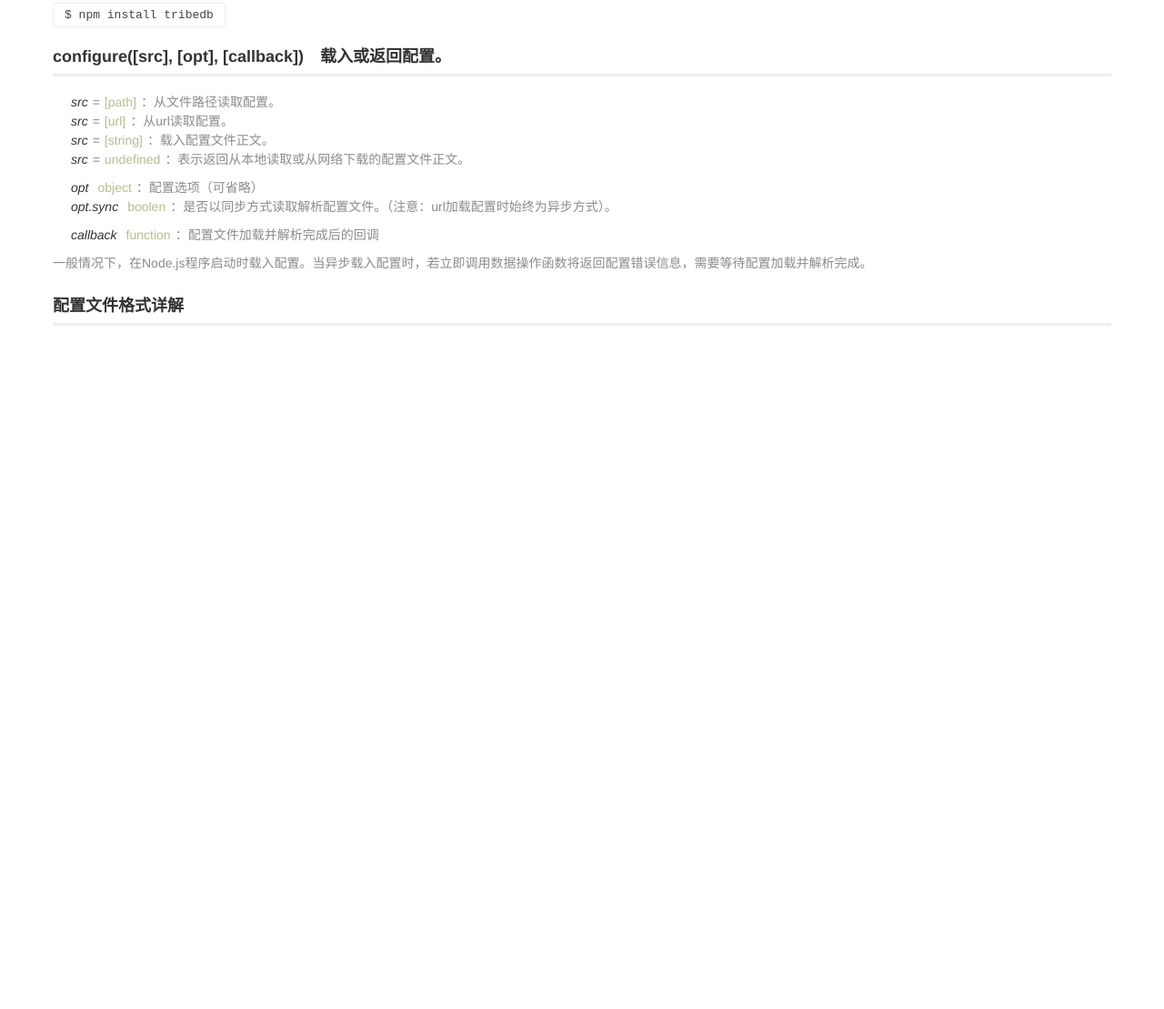
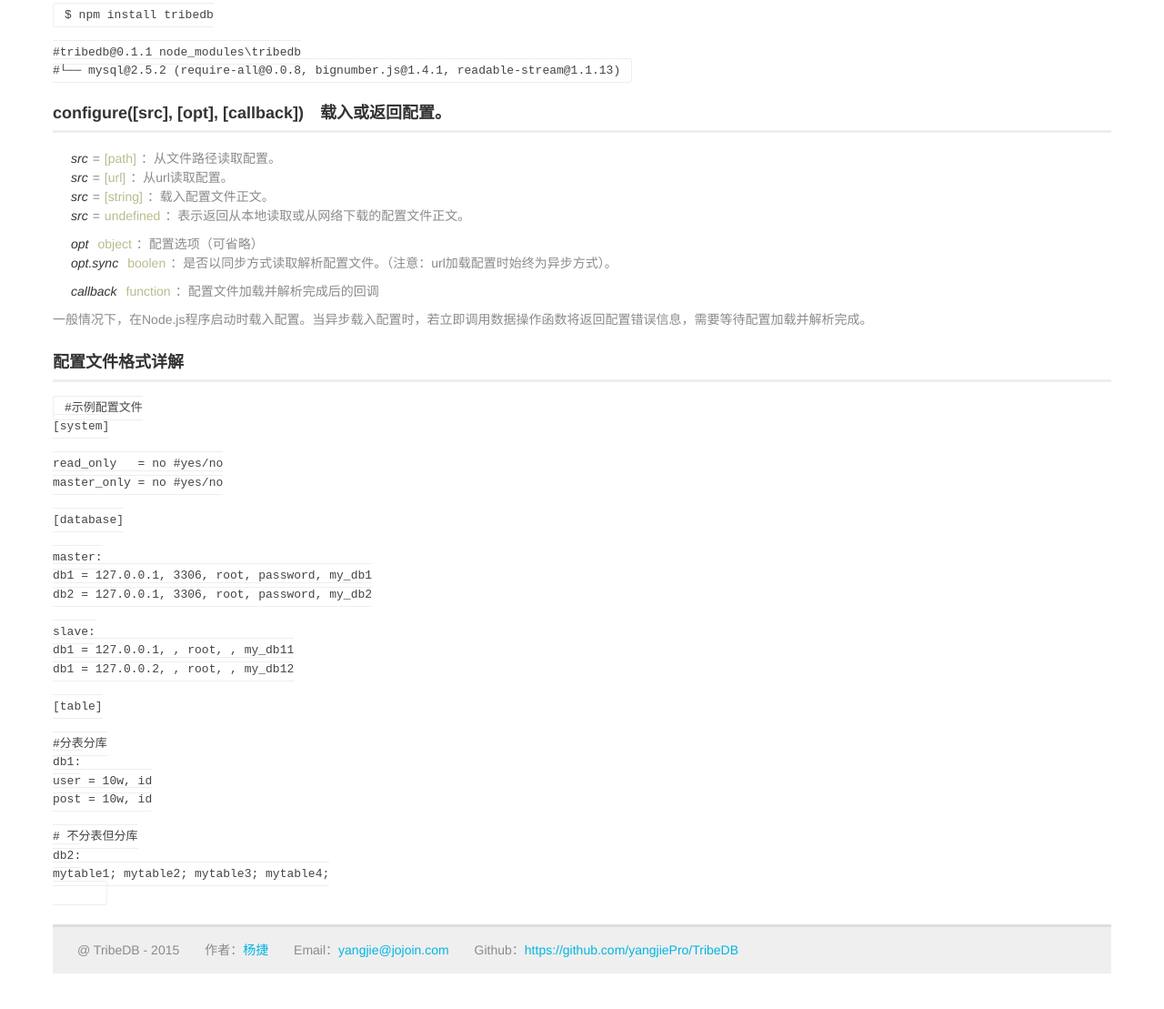
Before and after one commit to jojoin/TribeDB, a plain HTML site: page index.html in a window 1280 px wide. Shown: the part 1896-3005 px from the top of the page at 91% size. Before the commit the page ends 2330 px from the top, so only its background shows below. Drawn offline with nearby package versions, Linux system fonts and the light colour scheme; a small style sheet from the web is missing.

Commit message:
+ footer

```diff
--- a/index.html
+++ b/index.html
@@ -104,7 +104,10 @@
       <a name="setup"></a>
       <h3>安装</h3>
       <p>推荐采用 <a href="https://www.npmjs.org/search?q=tribedb" target="_black">NPM</a> 方式安装 TribeDB。也可以 <a href="https://github.com/yangjiePro/TribeDB/archive/master.zip" target="_black">下载源码</a>，但需要自己处理依赖。</p>
-      <pre class="source"><code>$ npm install tribedb</code></pre>
+      <pre class="source"><code>$ npm install tribedb
+
+#tribedb@0.1.1 node_modules\tribedb
+#└── mysql@2.5.2 (require-all@0.0.8, bignumber.js@1.4.1, readable-stream@1.1.13)</code></pre>
     </div>
 
     <div class="example">
@@ -130,6 +133,33 @@
     <div class="example">
       <a name="configure-format"></a>
       <h3>配置文件格式详解</h3>
+      <pre class="source"><code>#示例配置文件
+[system]
+
+read_only   = no #yes/no
+master_only = no #yes/no
+
+[database]
+
+master:
+db1 = 127.0.0.1, 3306, root, password, my_db1
+db2 = 127.0.0.1, 3306, root, password, my_db2
+
+slave:
+db1 = 127.0.0.1, , root, , my_db11
+db1 = 127.0.0.2, , root, , my_db12
+
+[table]
+
+#分表分库
+db1:
+user = 10w, id
+post = 10w, id
+
+# 不分表但分库
+db2:
+mytable1; mytable2; mytable3; mytable4;
+      </code></pre>
     </div>
 
 
@@ -154,7 +184,12 @@
 
 
 
-
+ <div class="footer">
+   <span>@ TribeDB - 2015</span>
+   <span>作者：<a href="http://jojoin.com/user/1">杨捷</a></span>
+   <span>Email：<a href=mailto:yangjie@jojoin.com>yangjie@jojoin.com</a></span>
+   <span>Github：<a href="https://github.com/yangjiePro/TribeDB">https://github.com/yangjiePro/TribeDB</a></span>
+ </div>
 
 
 <script type="text/javascript" src="http://lib.sinaapp.com/js/jquery/1.7.2/jquery.min.js"></script>
--- a/style.css
+++ b/style.css
@@ -97,3 +97,16 @@
 #example-3 .box {
   margin-left: 100px;
 }
+
+
+.footer{
+  border-top: 3px solid #ddd;
+  background: #efefef;
+  margin-top: 25px;
+  padding: 15px;
+}
+
+
+.footer span{
+  display: inline-block; margin: 0 12px;
+}
```
